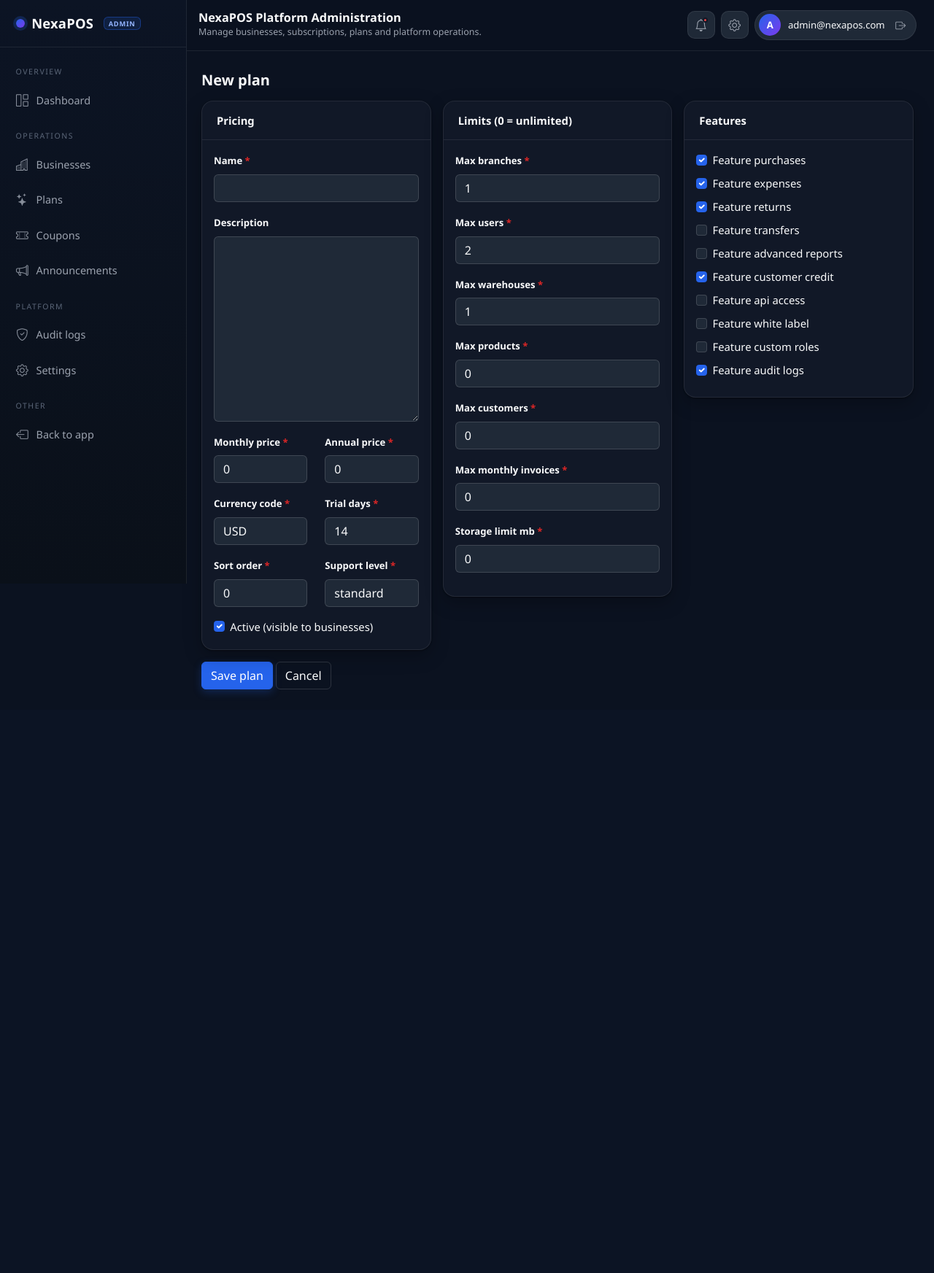
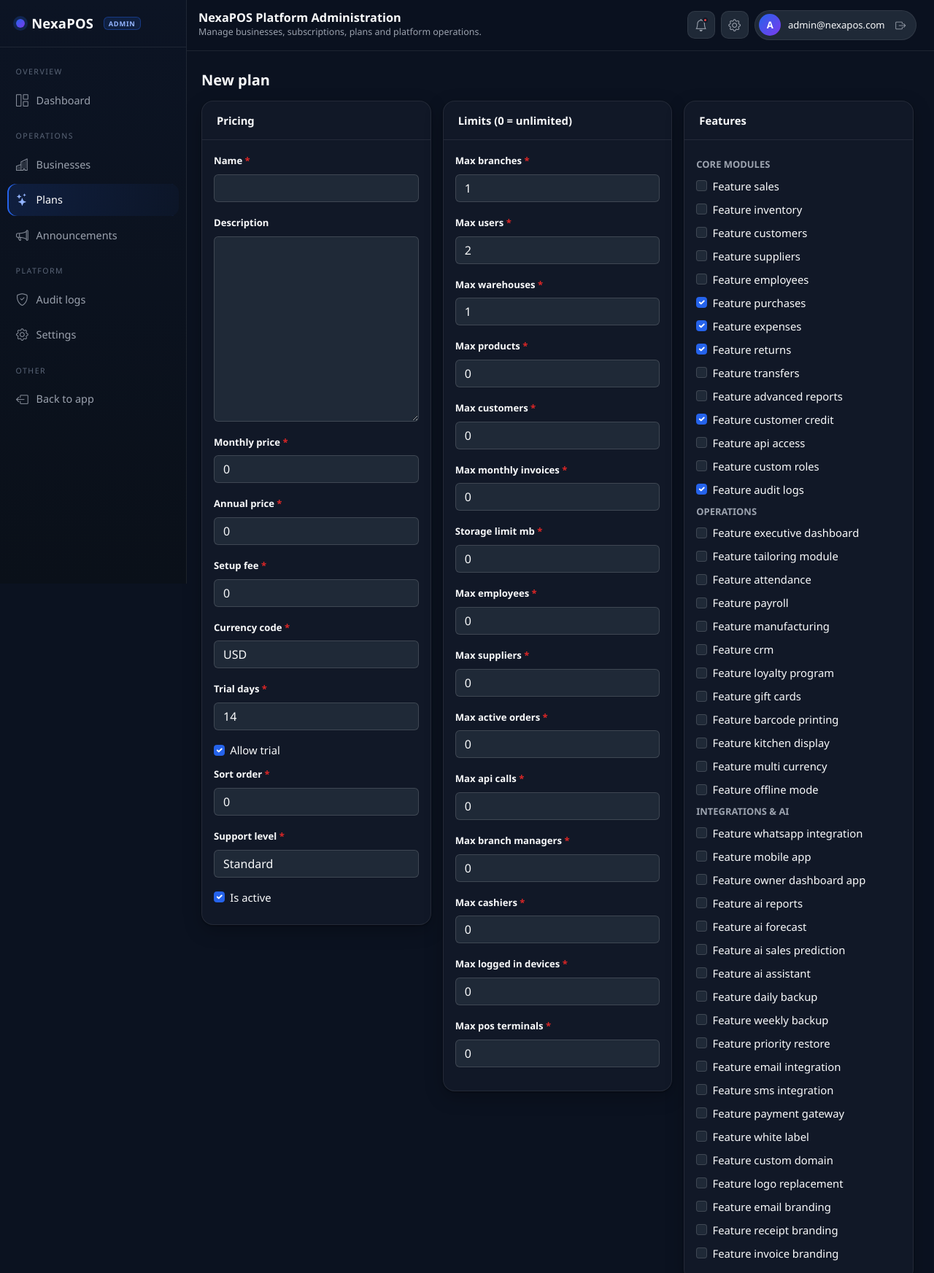
Before and after one commit to saadfmannan-hub/nexapos-saas, a Django app: page /platform/plans/new/ in a window 1280 px wide. Shown: the top 1745 px of the page at 73% size. Before the commit the page ends 951 px from the top, so only its background shows below. Run offline with Django 4.2, Linux system fonts and the light colour scheme; a user stored in the database is signed in; data comes from the database, SQL or seed files in the repository; some libraries are stand-ins or nearby versions.

Commit message:
Upgrade plans module for commercial SaaS feature gating

```diff
--- a/apps/platformadmin/views.py
+++ b/apps/platformadmin/views.py
@@ -158,7 +158,7 @@
             "owner", "subscription__plan").get(public_id=public_id)
     except Business.DoesNotExist:
         from django.http import Http404
-        raise Http404
+        raise Http404 from None
     sub = getattr(business, "subscription", None)
     members = Membership.objects.filter(business=business).select_related(
         "user", "role")
@@ -193,7 +193,7 @@
         business = Business.objects.get(public_id=public_id)
     except Business.DoesNotExist:
         from django.http import Http404
-        raise Http404
+        raise Http404 from None
     sub = getattr(business, "subscription", None)
 
     if action == "suspend":
@@ -344,6 +344,16 @@
         data = super().clean()
         if data.get("password"):
             validate_password(data["password"])
+        plan = data.get("plan")
+        if (
+            plan
+            and data.get("subscription_mode") == "trial"
+            and not plan.allow_trial
+        ):
+            self.add_error(
+                "subscription_mode",
+                "This plan does not allow trial subscriptions.",
+            )
         return data
 
 
@@ -437,7 +447,7 @@
         business = Business.objects.get(public_id=public_id)
     except Business.DoesNotExist:
         from django.http import Http404
-        raise Http404
+        raise Http404 from None
     if request.method == "POST":
         if request.POST.get("revoke_id"):
             grant = SupportAccessGrant.objects.filter(
@@ -489,7 +499,7 @@
         business = Business.objects.select_related("owner").get(public_id=public_id)
     except Business.DoesNotExist:
         from django.http import Http404
-        raise Http404
+        raise Http404 from None
     if request.method != "POST":
         return redirect("platformadmin:business_detail", public_id=public_id)
     reason = request.POST.get("reason", "").strip()
@@ -595,27 +605,87 @@
 # ---------------------------------------------------------------------------
 # Plans / coupons / announcements
 # ---------------------------------------------------------------------------
+PLAN_PRICING_FIELDS = [
+    "name", "description", "monthly_price", "annual_price", "setup_fee",
+    "currency_code", "trial_days", "allow_trial", "sort_order",
+    "support_level", "is_active",
+]
+PLAN_LIMIT_FIELDS = [
+    "max_branches", "max_users", "max_warehouses", "max_products",
+    "max_customers", "max_monthly_invoices", "storage_limit_mb",
+    "max_employees", "max_suppliers", "max_active_orders",
+    "max_api_calls", "max_branch_managers", "max_cashiers",
+    "max_logged_in_devices", "max_pos_terminals",
+]
+PLAN_CORE_FEATURES = [
+    "feature_sales", "feature_inventory", "feature_customers",
+    "feature_suppliers", "feature_employees", "feature_purchases",
+    "feature_expenses", "feature_returns", "feature_transfers",
+    "feature_advanced_reports", "feature_customer_credit",
+    "feature_api_access", "feature_custom_roles", "feature_audit_logs",
+]
+PLAN_OPERATIONS_FEATURES = [
+    "feature_executive_dashboard", "feature_tailoring_module",
+    "feature_attendance", "feature_payroll", "feature_manufacturing",
+    "feature_crm", "feature_loyalty_program", "feature_gift_cards",
+    "feature_barcode_printing", "feature_kitchen_display",
+    "feature_multi_currency", "feature_offline_mode",
+]
+PLAN_INTEGRATION_FEATURES = [
+    "feature_whatsapp_integration", "feature_mobile_app",
+    "feature_owner_dashboard_app", "feature_ai_reports",
+    "feature_ai_forecast", "feature_ai_sales_prediction",
+    "feature_ai_assistant", "feature_daily_backup",
+    "feature_weekly_backup", "feature_priority_restore",
+    "feature_email_integration", "feature_sms_integration",
+    "feature_payment_gateway", "feature_white_label",
+    "feature_custom_domain", "feature_logo_replacement",
+    "feature_email_branding", "feature_receipt_branding",
+    "feature_invoice_branding",
+]
+PLAN_FORM_FIELDS = (
+    PLAN_PRICING_FIELDS + PLAN_LIMIT_FIELDS + PLAN_CORE_FEATURES
+    + PLAN_OPERATIONS_FEATURES + PLAN_INTEGRATION_FEATURES
+)
+
+
 class PlanForm(forms.ModelForm):
+    PRICING_FIELDS = PLAN_PRICING_FIELDS
+    LIMIT_FIELDS = PLAN_LIMIT_FIELDS
+    CORE_FEATURES = PLAN_CORE_FEATURES
+    OPERATIONS_FEATURES = PLAN_OPERATIONS_FEATURES
+    INTEGRATION_FEATURES = PLAN_INTEGRATION_FEATURES
+
     class Meta:
         model = Plan
-        exclude = ["public_id", "created_at", "updated_at"]
+        fields = PLAN_FORM_FIELDS
 
     def __init__(self, *args, **kwargs):
         super().__init__(*args, **kwargs)
         for f in self.fields.values():
             if isinstance(f.widget, forms.CheckboxInput):
                 f.widget.attrs.setdefault("class", "form-check-input")
+            elif isinstance(f.widget, forms.Select):
+                f.widget.attrs.setdefault("class", "form-select")
             elif isinstance(f.widget, forms.Textarea):
                 f.widget.attrs.setdefault("class", "form-control")
                 f.widget.attrs.setdefault("rows", 2)
             else:
                 f.widget.attrs.setdefault("class", "form-control")
+        self.pricing_fields = [self[name] for name in self.PRICING_FIELDS]
+        self.limit_fields = [self[name] for name in self.LIMIT_FIELDS]
+        self.feature_groups = [
+            ("Core modules", [self[name] for name in self.CORE_FEATURES]),
+            ("Operations", [self[name] for name in self.OPERATIONS_FEATURES]),
+            ("Integrations & AI", [self[name] for name in self.INTEGRATION_FEATURES]),
+        ]
 
 
 @platform_admin_required
 def plan_list(request):
     plans = Plan.objects.annotate(sub_count=Count("subscriptions"))
-    return render(request, "platformadmin/plan_list.html", {"plans": plans})
+    return render(request, "platformadmin/plan_list.html",
+                  {"plans": plans, "pa_nav": "plans"})
 
 
 @platform_admin_required
@@ -630,7 +700,7 @@
         messages.success(request, "Plan saved.")
         return redirect("platformadmin:plan_list")
     return render(request, "platformadmin/plan_form.html",
-                  {"form": form, "plan": instance})
+                  {"form": form, "plan": instance, "pa_nav": "plans"})
 
 
 class CouponForm(forms.ModelForm):
--- a/templates/platformadmin/_base.html
+++ b/templates/platformadmin/_base.html
@@ -20,7 +20,6 @@
       <div class="nav-section">Operations</div>
       <a class="nav-link {% if pa_nav == 'businesses' %}active{% endif %}" href="{% url 'platformadmin:business_list' %}"><i class="bi bi-buildings"></i> Businesses</a>
       <a class="nav-link {% if pa_nav == 'plans' %}active{% endif %}" href="{% url 'platformadmin:plan_list' %}"><i class="bi bi-stars"></i> Plans</a>
-      <a class="nav-link {% if pa_nav == 'coupons' %}active{% endif %}" href="{% url 'platformadmin:coupon_list' %}"><i class="bi bi-ticket-perforated"></i> Coupons</a>
       <a class="nav-link {% if pa_nav == 'announcements' %}active{% endif %}" href="{% url 'platformadmin:announcements' %}"><i class="bi bi-megaphone"></i> Announcements</a>
       <div class="nav-section">Platform</div>
       <a class="nav-link {% if pa_nav == 'audit' %}active{% endif %}" href="{% url 'platformadmin:audit' %}"><i class="bi bi-shield-check"></i> Audit logs</a>
--- a/templates/platformadmin/plan_form.html
+++ b/templates/platformadmin/plan_form.html
@@ -5,41 +5,35 @@
 <div class="row g-3">
   <div class="col-lg-4">
     <div class="card"><div class="card-header">Pricing</div><div class="card-body">
-      {% include "components/form_field.html" with field=form.name %}
-      {% include "components/form_field.html" with field=form.description %}
-      <div class="row">
-        <div class="col-6">{% include "components/form_field.html" with field=form.monthly_price %}</div>
-        <div class="col-6">{% include "components/form_field.html" with field=form.annual_price %}</div>
-      </div>
-      <div class="row">
-        <div class="col-6">{% include "components/form_field.html" with field=form.currency_code %}</div>
-        <div class="col-6">{% include "components/form_field.html" with field=form.trial_days %}</div>
-      </div>
-      <div class="row">
-        <div class="col-6">{% include "components/form_field.html" with field=form.sort_order %}</div>
-        <div class="col-6">{% include "components/form_field.html" with field=form.support_level %}</div>
-      </div>
-      <div class="form-check">{{ form.is_active }}<label class="form-check-label" for="{{ form.is_active.id_for_label }}">Active (visible to businesses)</label></div>
+      {% for field in form.pricing_fields %}
+        {% if field.field.widget.input_type == "checkbox" %}
+          <div class="form-check mb-2">{{ field }}
+            <label class="form-check-label" for="{{ field.id_for_label }}">{{ field.label }}</label>
+          </div>
+          {% for error in field.errors %}<div class="text-danger small mt-1">{{ error }}</div>{% endfor %}
+        {% else %}
+          {% include "components/form_field.html" with field=field %}
+        {% endif %}
+      {% endfor %}
     </div></div>
   </div>
   <div class="col-lg-4">
     <div class="card"><div class="card-header">Limits (0 = unlimited)</div><div class="card-body">
-      {% include "components/form_field.html" with field=form.max_branches %}
-      {% include "components/form_field.html" with field=form.max_users %}
-      {% include "components/form_field.html" with field=form.max_warehouses %}
-      {% include "components/form_field.html" with field=form.max_products %}
-      {% include "components/form_field.html" with field=form.max_customers %}
-      {% include "components/form_field.html" with field=form.max_monthly_invoices %}
-      {% include "components/form_field.html" with field=form.storage_limit_mb %}
+      {% for field in form.limit_fields %}
+        {% include "components/form_field.html" with field=field %}
+      {% endfor %}
     </div></div>
   </div>
   <div class="col-lg-4">
     <div class="card"><div class="card-header">Features</div><div class="card-body">
-      {% for field in form %}
-        {% if "feature_" in field.name %}
-        <div class="form-check mb-2">{{ field }}
-          <label class="form-check-label" for="{{ field.id_for_label }}">{{ field.label }}</label></div>
-        {% endif %}
+      {% for title, fields in form.feature_groups %}
+        <div class="fw-semibold small text-uppercase text-secondary mt-2 mb-2">{{ title }}</div>
+        {% for field in fields %}
+          <div class="form-check mb-2">{{ field }}
+            <label class="form-check-label" for="{{ field.id_for_label }}">{{ field.label }}</label>
+          </div>
+          {% for error in field.errors %}<div class="text-danger small mt-1">{{ error }}</div>{% endfor %}
+        {% endfor %}
       {% endfor %}
     </div></div>
   </div>
```
Also changed, not shown: apps/subscriptions/helpers.py (+11 -3 lines), apps/subscriptions/models.py (+76 -1 lines), apps/subscriptions/services.py (+61 -1 lines), apps/tenants/services.py (+7 -3 lines), templates/platformadmin/plan_list.html (+12 -5 lines), tests/test_platform_enhancements.py (+40 -0 lines), tests/test_subscriptions.py (+42 -1 lines), apps/subscriptions/migrations/0002_plan_allow_trial_plan_feature_ai_assistant_and_more.py (added).
